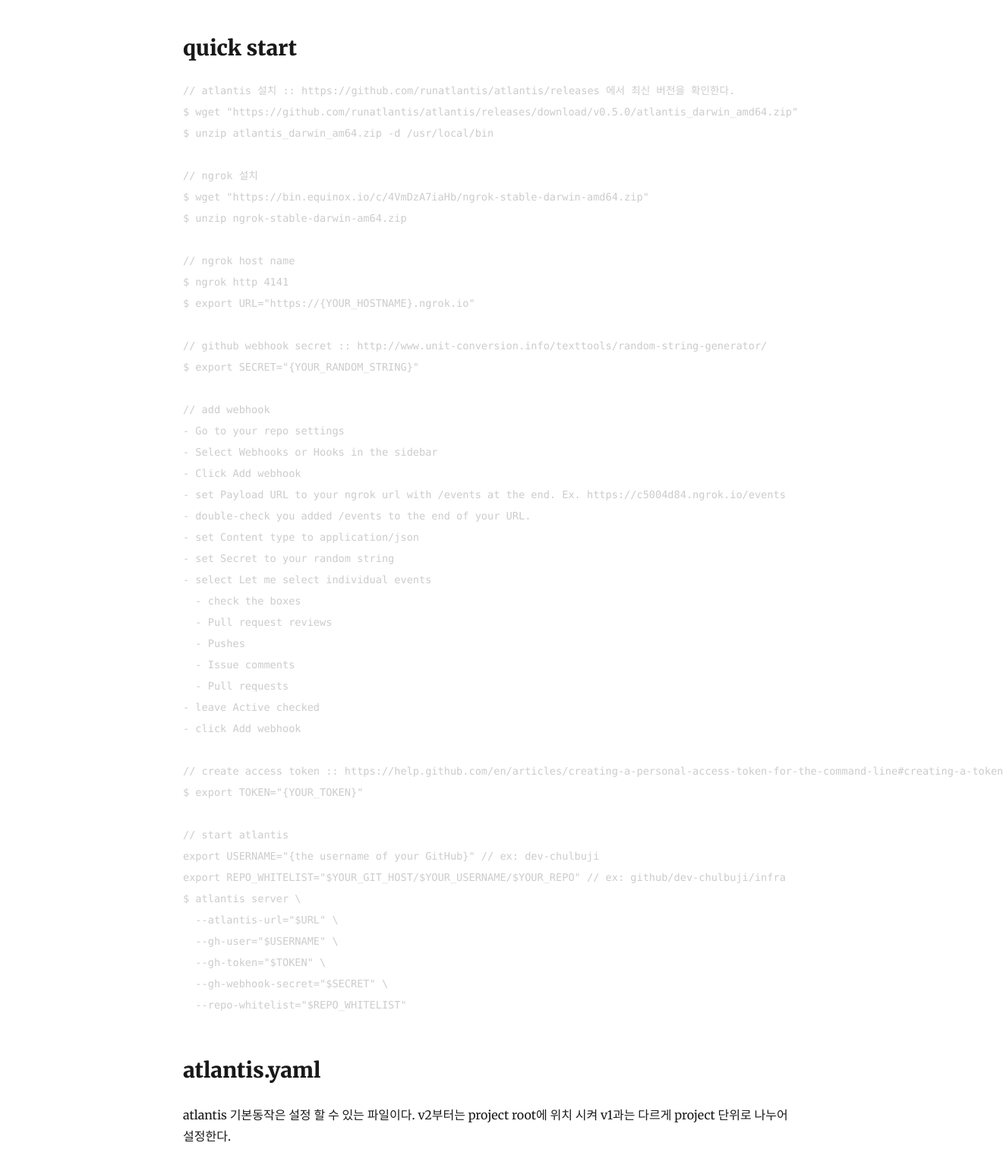
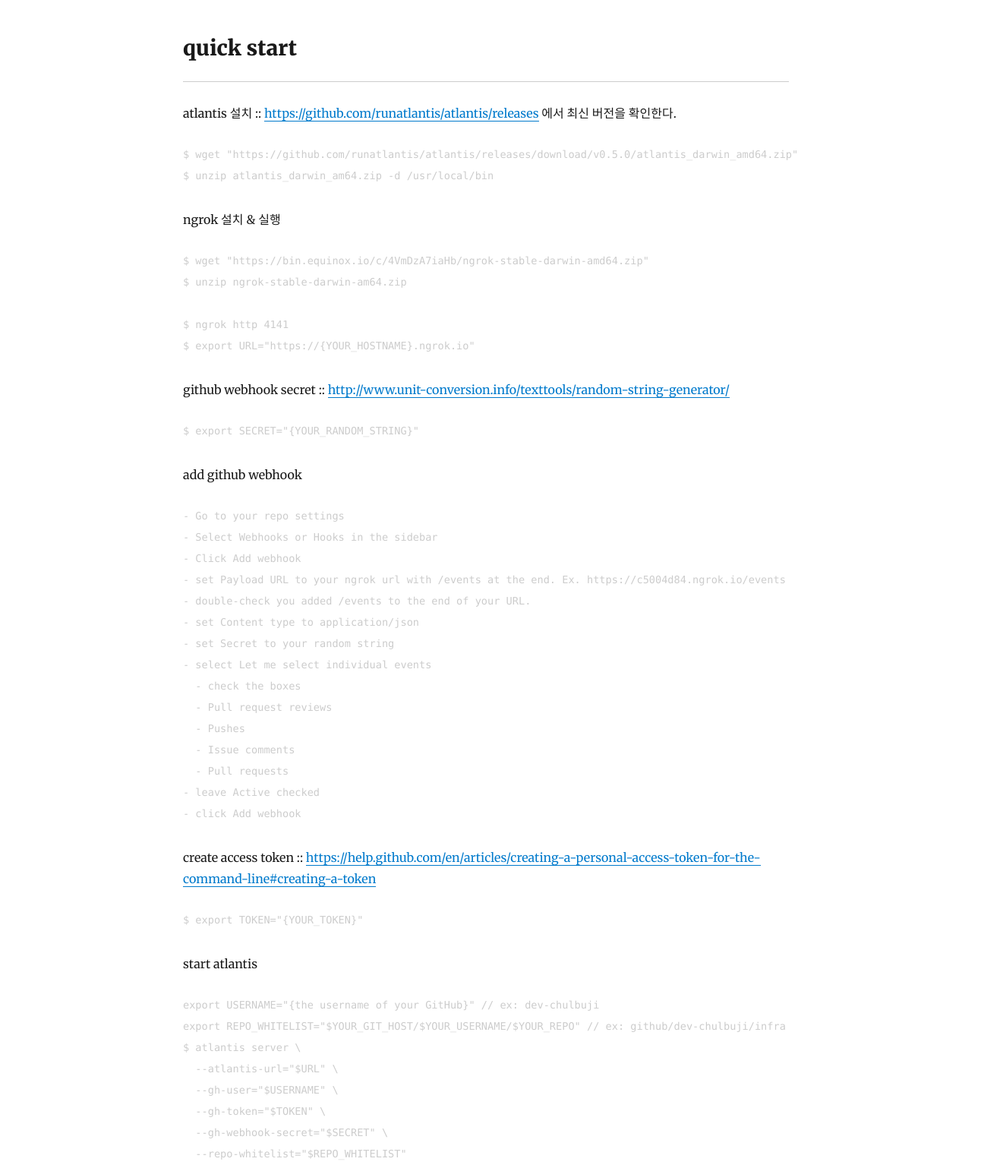
Before and after one commit to dev-chulbuji/blog, a Gatsby site: page /terraform-atlantis/ in a window 1280 px wide. Shown: the part 1980-3518 px from the top of the page at 76% size, 1321 px wide, since content can reach past the window. Built offline with nearby package versions, Linux system fonts and the light colour scheme; Gatsby itself is replaced by a stand-in of ours; some packages are replaced by stand-ins of ours; code samples lack their colours.

Commit message:
docs: change quick start docs

````diff
--- a/content/blog/terraform-atlantis/index.md
+++ b/content/blog/terraform-atlantis/index.md
@@ -41,23 +41,29 @@
 - git host account & repo
 
 ## quick start
+---
+atlantis 설치 :: https://github.com/runatlantis/atlantis/releases 에서 최신 버전을 확인한다.
 ```sh
-// atlantis 설치 :: https://github.com/runatlantis/atlantis/releases 에서 최신 버전을 확인한다.
 $ wget "https://github.com/runatlantis/atlantis/releases/download/v0.5.0/atlantis_darwin_amd64.zip"
 $ unzip atlantis_darwin_am64.zip -d /usr/local/bin
+```
 
-// ngrok 설치
+ngrok 설치 & 실행
+```sj
 $ wget "https://bin.equinox.io/c/4VmDzA7iaHb/ngrok-stable-darwin-amd64.zip"
 $ unzip ngrok-stable-darwin-am64.zip
 
-// ngrok host name
 $ ngrok http 4141
 $ export URL="https://{YOUR_HOSTNAME}.ngrok.io"
+```
 
-// github webhook secret :: http://www.unit-conversion.info/texttools/random-string-generator/
+github webhook secret :: http://www.unit-conversion.info/texttools/random-string-generator/
+```sh
 $ export SECRET="{YOUR_RANDOM_STRING}"
+```
 
-// add webhook
+add github webhook
+```sh
 - Go to your repo settings
 - Select Webhooks or Hooks in the sidebar
 - Click Add webhook
@@ -73,11 +79,15 @@
   - Pull requests
 - leave Active checked
 - click Add webhook
+```
 
-// create access token :: https://help.github.com/en/articles/creating-a-personal-access-token-for-the-command-line#creating-a-token
+create access token :: https://help.github.com/en/articles/creating-a-personal-access-token-for-the-command-line#creating-a-token
+```sh
 $ export TOKEN="{YOUR_TOKEN}"
+```
 
-// start atlantis
+start atlantis
+```sh
 export USERNAME="{the username of your GitHub}" // ex: dev-chulbuji
 export REPO_WHITELIST="$YOUR_GIT_HOST/$YOUR_USERNAME/$YOUR_REPO" // ex: github/dev-chulbuji/infra
 $ atlantis server \
@@ -87,6 +97,9 @@
   --gh-webhook-secret="$SECRET" \
   --repo-whitelist="$REPO_WHITELIST"
 ```
+---
+
+
 
 ## atlantis.yaml
 atlantis 기본동작은 설정 할 수 있는 파일이다. v2부터는 project root에 위치 시켜 v1과는 다르게 project 단위로 나누어 설정한다.
````
